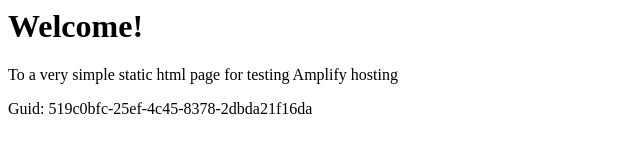
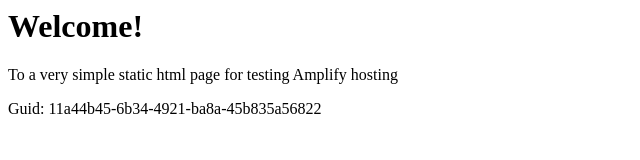
Before and after one commit to aws-aemilia-kix/Github-PR-Commit-Integration-Test-DoNotTouch-GitHubWebhookPushCanaryTest-v1-preprod-ap-northeast-3, a website: page src/index.html in a window 1280 px wide. Shown: the full height of the page, 0-640 px from the left. Drawn offline with Linux system fonts and the light colour scheme.

Commit message:
commit from integ tests

```diff
--- a/src/index.html
+++ b/src/index.html
@@ -12,6 +12,6 @@
 <body>
     <h1>Welcome!</h1>
     <p>To a very simple static html page for testing Amplify hosting</p>
-    <p>Guid: 519c0bfc-25ef-4c45-8378-2dbda21f16da</p></body>
+    <p>Guid: 11a44b45-6b34-4921-ba8a-45b835a56822</p></body>
 
 </html>
```
